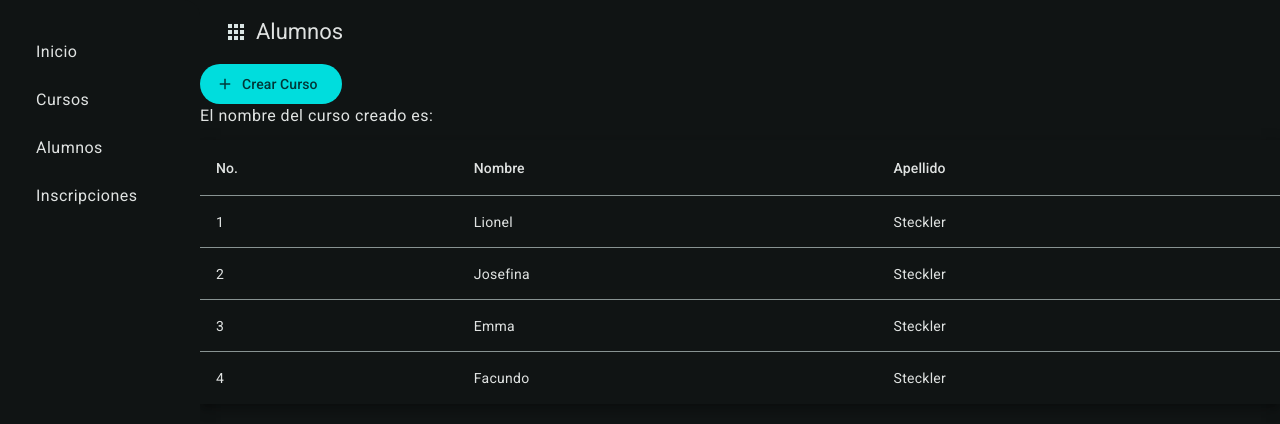
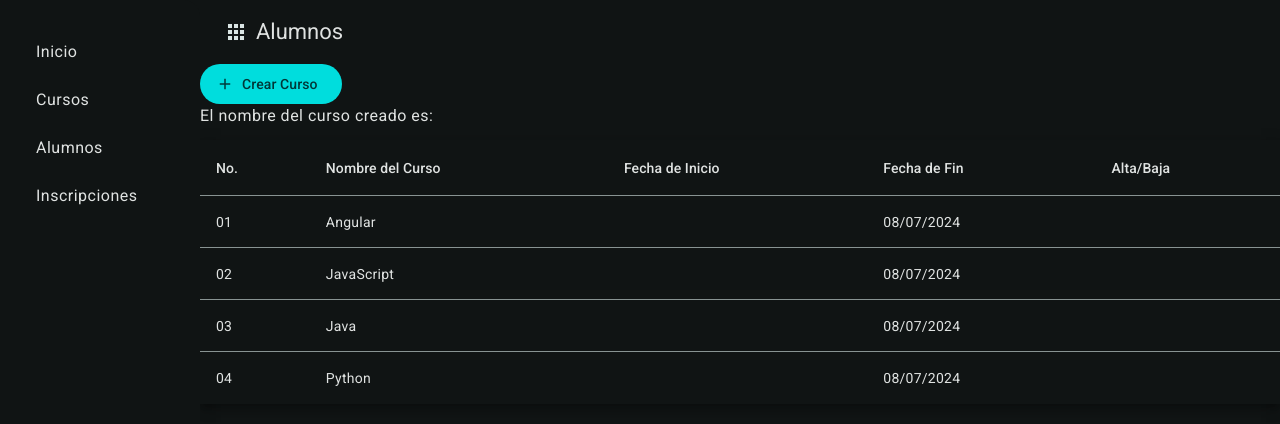
Before and after one commit to facusteckler86/1PF-Steckler, an Angular app: page / in a window 1280 px wide. Shown: the top 424 px of the page. Built offline with nearby package versions, Linux system fonts and the light colour scheme.

Commit message:
listo para la primer entrega, a cruzar los dedos

```diff
--- a/src/app/features/dashboard/courses/components/courses-dialog/courses-dialog.component.html
+++ b/src/app/features/dashboard/courses/components/courses-dialog/courses-dialog.component.html
@@ -1,4 +1,8 @@
 <!-- dialogo entre con el usuario para crear cursos y elegir fechas -->
+
+<h2 mat-dialog-title>
+  {{ editingCourse ? "Editando " + editingCourse.name : "Crear curso" }}
+</h2>
 
 <h3 mat-dialog-title>Crear Curso</h3>
 
--- a/src/app/features/dashboard/courses/components/courses-dialog/courses-dialog.component.ts
+++ b/src/app/features/dashboard/courses/components/courses-dialog/courses-dialog.component.ts
@@ -1,6 +1,7 @@
-import { Component } from '@angular/core';
+import { Component, Inject } from '@angular/core';
 import { FormBuilder, FormGroup, Validators } from '@angular/forms';
-import { MatDialogRef } from '@angular/material/dialog';
+import { MAT_DIALOG_DATA, MatDialogRef } from '@angular/material/dialog';
+import { Course } from '../../models';
 
 @Component({
   selector: 'app-courses-dialog',
@@ -9,9 +10,11 @@ import { MatDialogRef } from '@angular/material/dialog';
 })
 export class CoursesDialogComponent {
 
-  courseForm: FormGroup;
+courseForm: FormGroup;
 
-  constructor(private fb: FormBuilder, private matDialogRef : MatDialogRef<CoursesDialogComponent>) {
+constructor(private fb: FormBuilder,
+            private matDialogRef : MatDialogRef<CoursesDialogComponent>,
+          @Inject(MAT_DIALOG_DATA) public editingCourse?: Course) {
 
     this.courseForm = this.fb.group({
       name: [null, Validators.required],
--- a/src/app/features/dashboard/courses/courses.component.html
+++ b/src/app/features/dashboard/courses/courses.component.html
@@ -7,32 +7,43 @@
 
   <p>El nombre del curso creado es: {{nombreCurso}}</p>
 
-
-
   <!-- TABLA DE ALUMNOS -->
 
   <div class="flex align-content-end flex-wrap">
 
-
     <table  mat-table [dataSource]="dataSource" class="mat-elevation-z8">
 
-
     <!--  Columna dePosicion -->
-    <ng-container matColumnDef="position">
+    <ng-container matColumnDef="id">
       <th mat-header-cell *matHeaderCellDef> No. </th>
-      <td mat-cell *matCellDef="let element"> {{element.position}} </td>
+      <td mat-cell *matCellDef="let element"> {{element.id}} </td>
     </ng-container>
 
     <!-- Columna de nombre -->
-    <ng-container matColumnDef="Nombre">
-      <th mat-header-cell *matHeaderCellDef> Nombre </th>
-      <td mat-cell *matCellDef="let element"> {{element.Nombre}} </td>
+    <ng-container matColumnDef="name">
+      <th mat-header-cell *matHeaderCellDef>Nombre del Curso </th>
+      <td mat-cell *matCellDef="let element"> {{element.name}} </td>
     </ng-container>
 
-    <!-- Columna del apellido -->
-    <ng-container matColumnDef="Apellido">
-      <th mat-header-cell *matHeaderCellDef> Apellido </th>
-      <td mat-cell *matCellDef="let element"> {{element.Apellido}} </td>
+    <!-- Columna del inicio del curso -->
+    <ng-container matColumnDef="starDate">
+      <th mat-header-cell *matHeaderCellDef>Fecha de Inicio</th>
+      <td mat-cell *matCellDef="let element"> {{element.starDate | date: "dd/MM/YYYY"}} </td>
+    </ng-container>
+
+    <!-- Columna del fin del curso -->
+
+    <ng-container matColumnDef="endDate">
+      <th mat-header-cell *matHeaderCellDef>Fecha de Fin </th>
+      <td mat-cell *matCellDef="let element"> {{element.endDate | date: "dd/MM/YYYY"}} </td>
+    </ng-container>
+
+    <ng-container matColumnDef="actions">
+      <th mat-header-cell *matHeaderCellDef>Alta/Baja</th>
+      <td mat-cell *matCellDef="let element"> {{element.actions}} </td>
+      <button (click)="deleteCourseById(element.id)">
+        <mat-icon>delete</mat-icon>
+      </button>
     </ng-container>
 
 
--- a/src/app/features/dashboard/courses/courses.component.ts
+++ b/src/app/features/dashboard/courses/courses.component.ts
@@ -1,21 +1,8 @@
 import { Component } from '@angular/core';
 import { MatDialog } from '@angular/material/dialog';
 import { CoursesDialogComponent } from './components/courses-dialog/courses-dialog.component';
-
-export interface PeriodicElement {
-  Nombre: string;
-  position: number;
-  Apellido: string;
-
-}
-
-const ELEMENT_DATA: PeriodicElement[] = [
-  {position: 1, Nombre: 'Lionel', Apellido:" Steckler"},
-  {position: 2, Nombre: 'Josefina', Apellido: "Steckler"},
-  {position: 3, Nombre: 'Emma', Apellido:"Steckler"},
-  {position: 4, Nombre: 'Facundo', Apellido: "Steckler"},
-
-];
+import { Course } from './models';
+import { generateId } from '../../../shared/utils';
 @Component({
   selector: 'app-courses',
   templateUrl: './courses.component.html',
@@ -25,9 +12,36 @@ export class CoursesComponent {
 
   nombreCurso: "{{nombreCurso}}" | undefined;
 
-  displayedColumns: string[] = ['position', 'Nombre', 'Apellido'];
+  displayedColumns: string[] = ['id', 'name', 'starDate', "endDate", "actions"];
 
-  dataSource = ELEMENT_DATA;
+  dataSource : Course [] = [
+    {
+      id: "01",
+      name: 'Angular',
+      startDate: new Date(),
+      endDate: new Date(),
+    },
+    {
+      id: "02",
+      name: 'JavaScript',
+      startDate: new Date(),
+      endDate: new Date(),
+    },
+    {
+      id: "03",
+      name: 'Java',
+      startDate: new Date(),
+      endDate: new Date(),
+    },
+    {
+      id: "04",
+      name: 'Python',
+      startDate: new Date(),
+      endDate: new Date(),
+    }
+
+  ];
+
 
     constructor(private matDialog: MatDialog){ }
 
@@ -35,8 +49,17 @@ export class CoursesComponent {
       this.matDialog.open(CoursesDialogComponent).afterClosed().subscribe({
         next:(value) => {
           console.log("Este es el curso que eligio: ", value);
+            this.nombreCurso = value.name;
+
+            value["id"] = generateId(4);
+
+            this.dataSource = [...this.dataSource, value]
         }
       });
     }
 
+    deleteCourseById(id: string){
+      this.dataSource = this.dataSource.filter((el)=>el.id != id)
+    }
+
 }
--- /dev/null
+++ b/src/app/features/dashboard/courses/models/index.ts
@@ -0,0 +1,6 @@
+export interface Course {
+  id: string;
+  name: string;
+  startDate: Date;
+  endDate: Date;
+}
--- /dev/null
+++ b/src/app/shared/utils/index.ts
@@ -0,0 +1,11 @@
+export function generateId (length: number) {
+  let result = '';
+  const characters = 'ABCDEFGHIJKLMNOPQRSTUVWXYZabcdefghijklmnopqrstuvwxyz0123456789';
+  const charactersLength = characters.length;
+  let counter = 0;
+  while (counter < length) {
+    result += characters.charAt(Math.floor(Math.random() * charactersLength));
+    counter += 1;
+  }
+  return result;
+}
```
